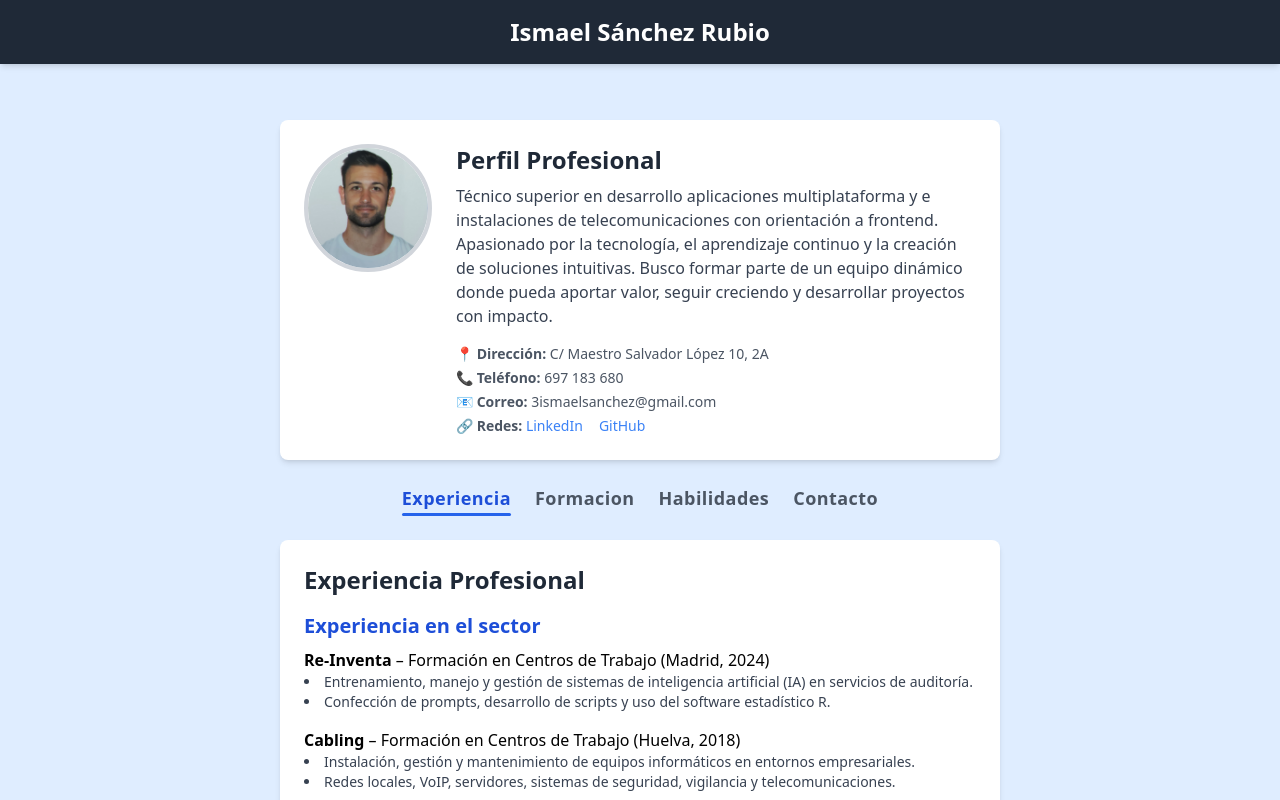
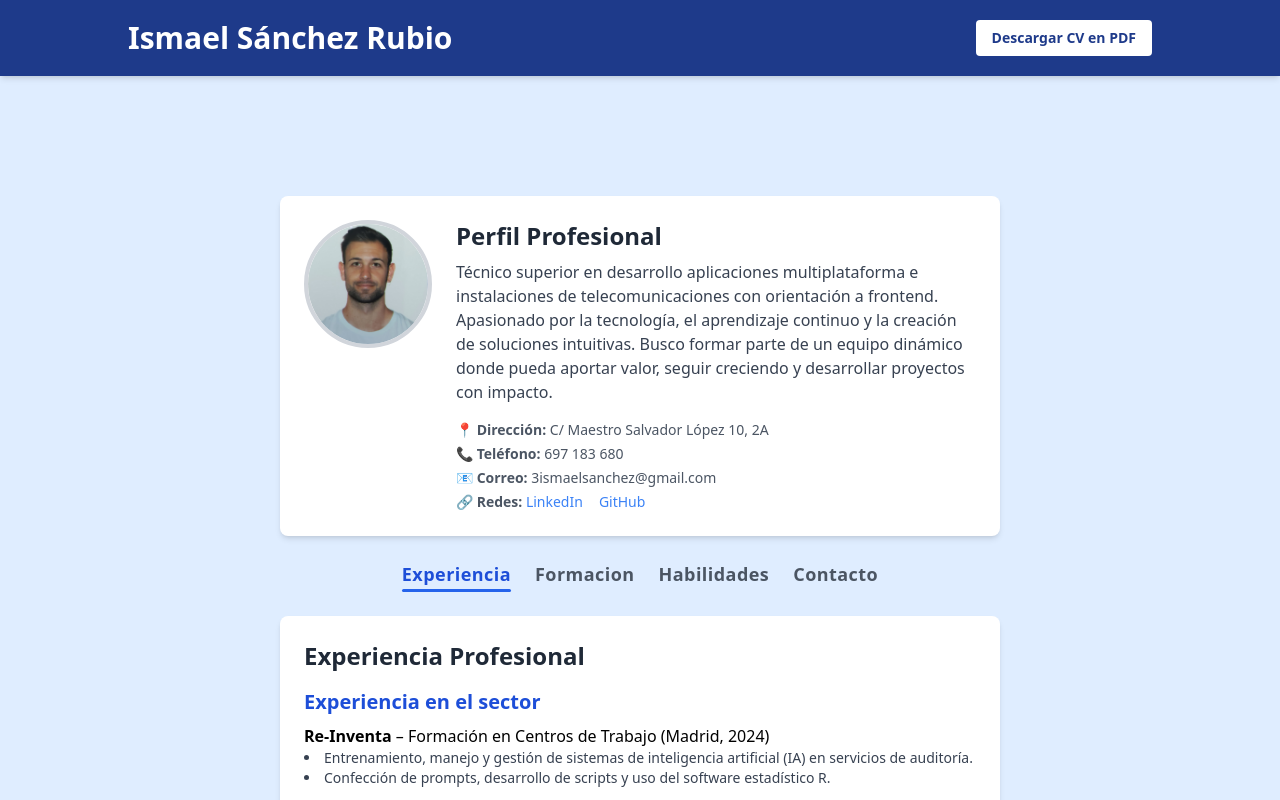
Before and after one commit to IsmaelSanchezRubio/cv-frontend, a React (Create React App) app: page / in a window 1280 px wide. Shown: the top 800 px of the page. Built offline with nearby package versions, Linux system fonts and the light colour scheme.

Commit message:
Actualiza header con botón de descarga y estilo final

```diff
--- a/src/components/Header.js
+++ b/src/components/Header.js
@@ -1,9 +1,18 @@
-export default function Header() {
+const Header = () => {
   return (
-    <header className="bg-gray-800 text-white shadow-md fixed top-0 w-full z-50">
-      <div className="max-w-4xl mx-auto px-4 py-4 text-center">
-        <h1 className="text-2xl font-bold">Ismael Sánchez Rubio</h1>
+    <header className="bg-[#1e3a8a] text-white py-5 px-6 shadow-md sticky top-0 z-50">
+      <div className="max-w-5xl mx-auto flex justify-between items-center">
+        <h1 className="text-3xl font-bold">Ismael Sánchez Rubio</h1>
+        <a
+          href="/Cv_Ismael_Sanchez.pdf"
+          download
+          className="text-sm bg-white text-[#1e3a8a] font-semibold px-4 py-2 rounded transition-all duration-200 transform hover:scale-105 hover:bg-gray-100"
+        >
+          Descargar CV en PDF
+        </a>
       </div>
     </header>
   );
-}
+};
+
+export default Header;
--- a/src/components/Perfil.js
+++ b/src/components/Perfil.js
@@ -10,7 +10,7 @@ export default function Perfil() {
       <div className="flex-1">
         <h2 className="text-2xl font-semibold text-gray-800 mb-2">Perfil Profesional</h2>
         <p className="text-gray-700 mb-4">
-          Técnico superior en desarrollo aplicaciones multiplataforma y e instalaciones de telecomunicaciones con orientación a frontend.
+          Técnico superior en desarrollo aplicaciones multiplataforma e instalaciones de telecomunicaciones con orientación a frontend.
           Apasionado por la tecnología, el aprendizaje continuo y la creación de soluciones intuitivas.
           Busco formar parte de un equipo dinámico donde pueda aportar valor, seguir creciendo
           y desarrollar proyectos con impacto.
@@ -22,8 +22,8 @@ export default function Perfil() {
           <p><strong>📧 Correo:</strong> 3ismaelsanchez@gmail.com</p>
           <p>
             <strong>🔗 Redes:</strong>{' '}
-            <a href="https://www.linkedin.com/in/ismaelsanchezrubio/" className="text-blue-500 hover:underline mr-4">LinkedIn</a>
-            <a href="[https://github.com/IsmaelSanchezRubio]" className="text-blue-500 hover:underline">GitHub</a>
+            <a href="https://www.linkedin.com/in/ismaelsanchezrubio/" target="_blank" className="text-blue-500 hover:underline mr-4">LinkedIn</a>
+            <a href="https://github.com/IsmaelSanchezRubio" target="_blank" className="text-blue-500 hover:underline">GitHub</a>
           </p>
         </div>
       </div>
```
Also changed, not shown: 1 other file (tests, documents, lock files or other folders).
